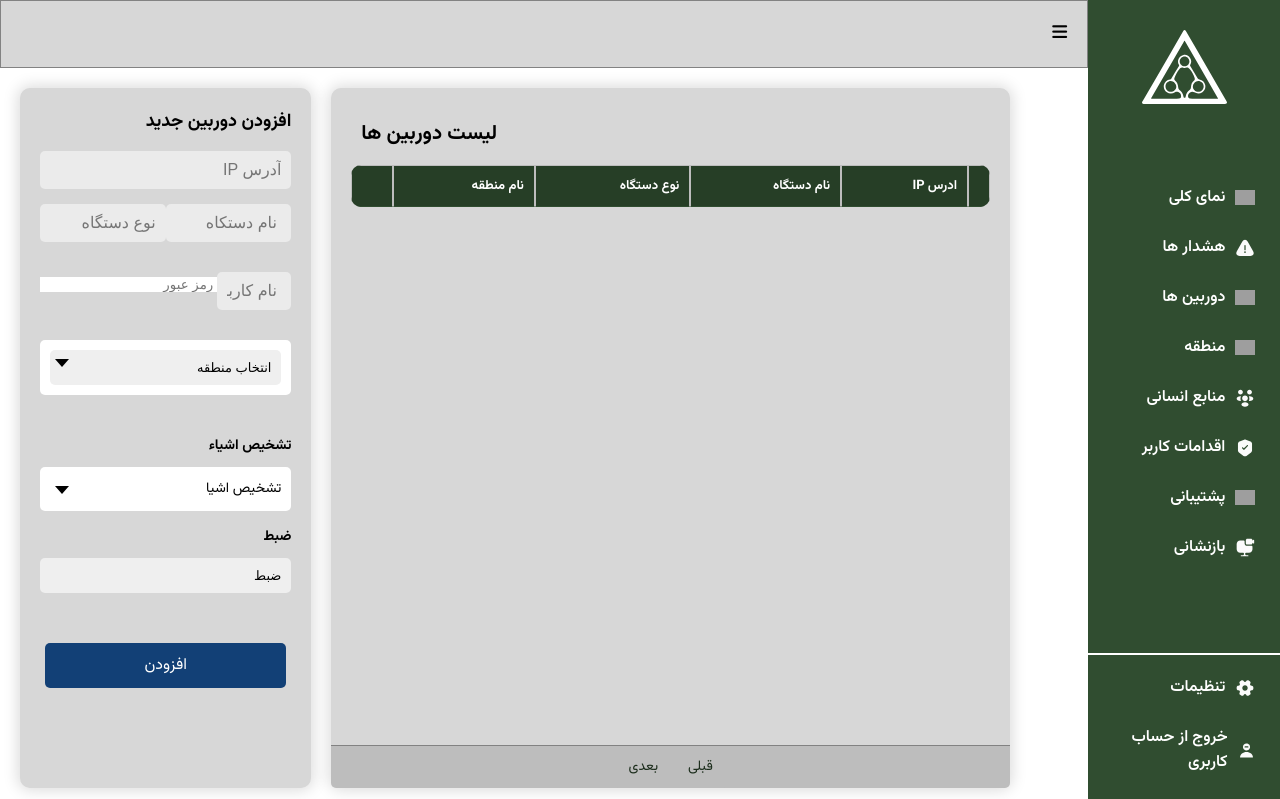
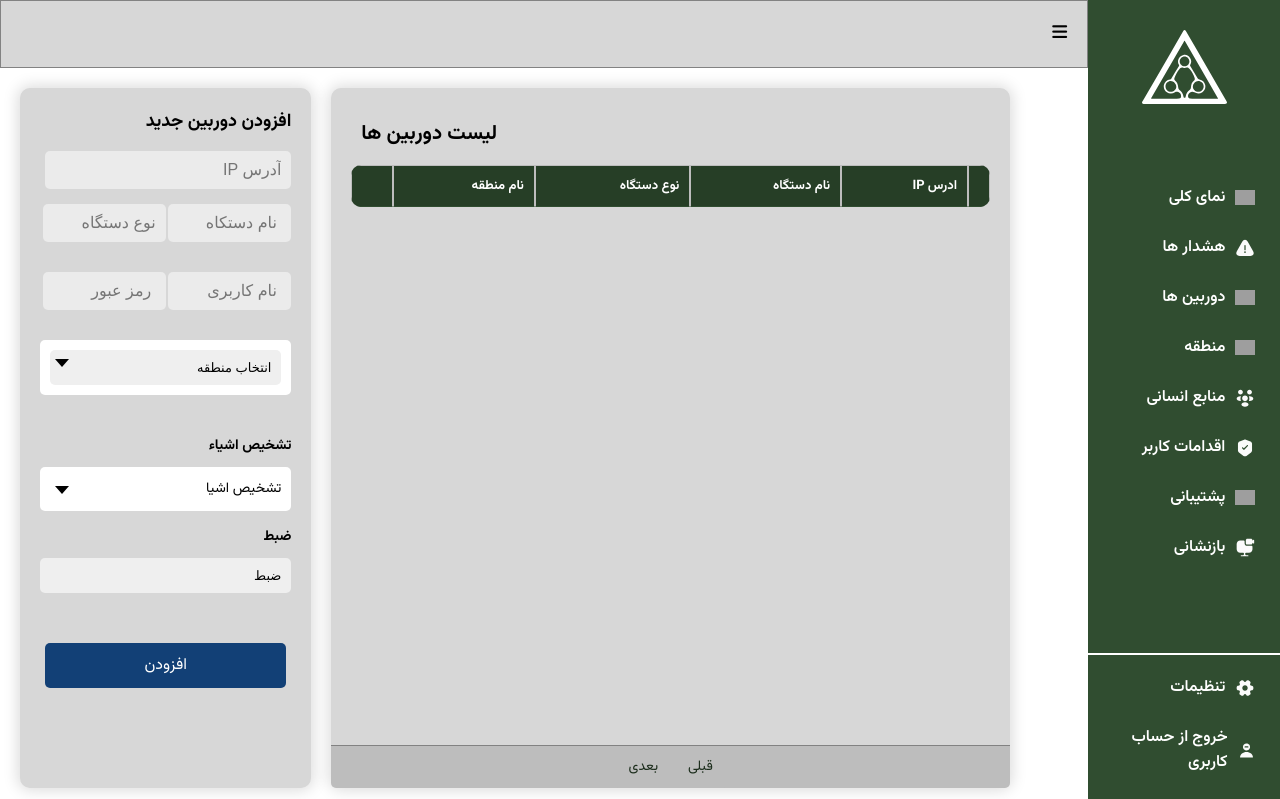
Before and after one commit to agrin10/cctv, a Flask app: template src/templates/cameras.html in a window 1280 px wide. Shown: the top 799 px of the page. Run offline with Flask 3, Linux system fonts and the light colour scheme; the template is opened without the code that fills it: values that come from a table or form of the project are taken from there, others are empty; data comes from the database, SQL or seed files in the repository; some libraries are stand-ins or nearby versions; grey boxes are pictures that could not be loaded.

Commit message:
modifyed style for camera inputs

```diff
--- a/src/static/style/cameras.css
+++ b/src/static/style/cameras.css
@@ -53,6 +53,15 @@
 
 
   /*****/
+  .add-form-container input[type="text"] , input[type="password"]{
+    width: 98%;
+    padding: 10px;
+    margin-bottom: 15px;
+    border-radius: 5px;
+    box-sizing: border-box;
+    font-size: 16px;
+    background: var(--Main-Gray-Light---3, #EBEBEB);
+}
   .camera-sidebar {
       width: 30%;
       background-color: var(--Main-Gray-Light---2, #D7D7D7);
@@ -72,7 +81,7 @@
       text-align: right;
   }
 
-  .camera-sidebar input[type="text"], .camera-sidebar textarea  , camera-sidebar input[type="password"]{
+  /* .camera-sidebar input[type="text"],  camera-sidebar input[type="password"]{
     width: 100%;
     padding: 10px;
     margin-bottom: 15px;
@@ -80,16 +89,11 @@
     box-sizing: border-box;
     font-size: 16px;
     background: var(--Main-Gray-Light---3, #EBEBEB);
-
-  }
+} */
 
   .cam-table-btns{
     display: flex;
     justify-content: space-evenly;
-  }
-
-  .camera-sidebar textarea {
-      height: 400px;
   }
 
   .camera-sidebar button {
```
Lines whose indentation alone changed are shown as unchanged.
